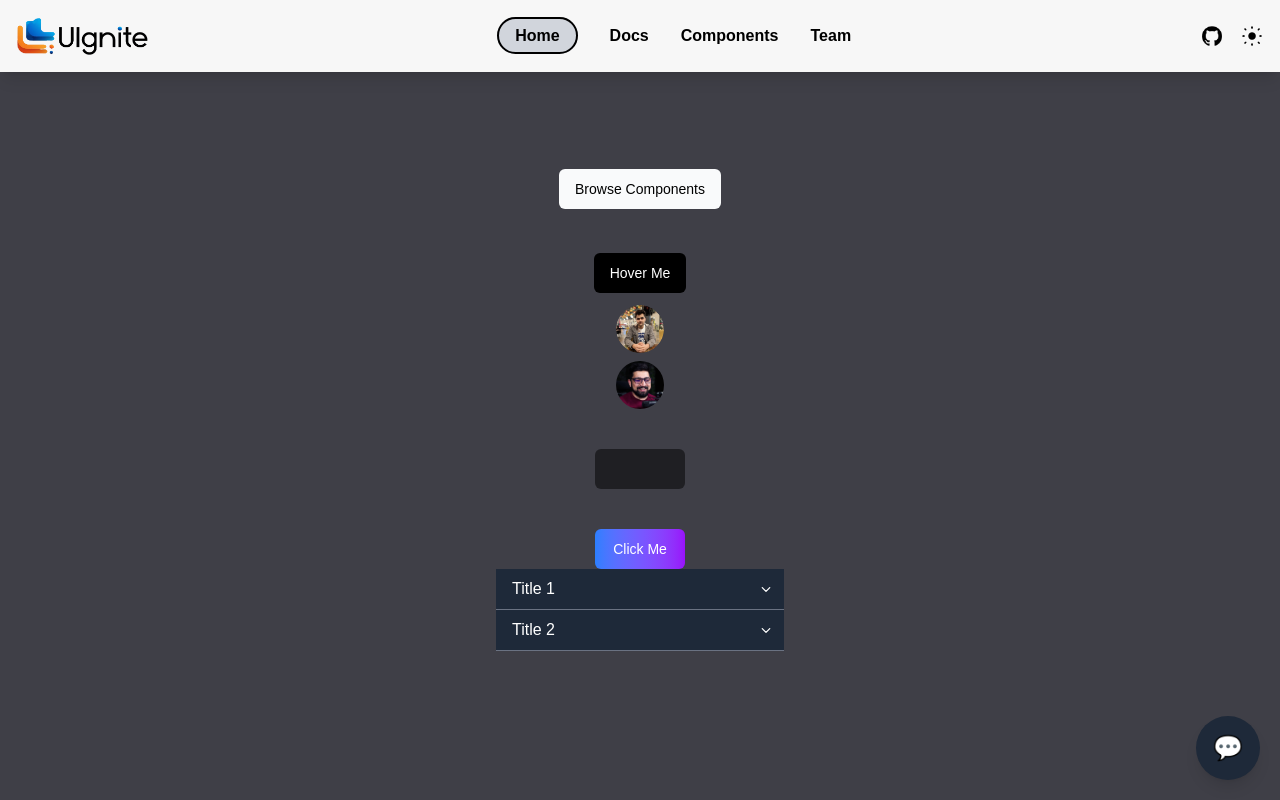
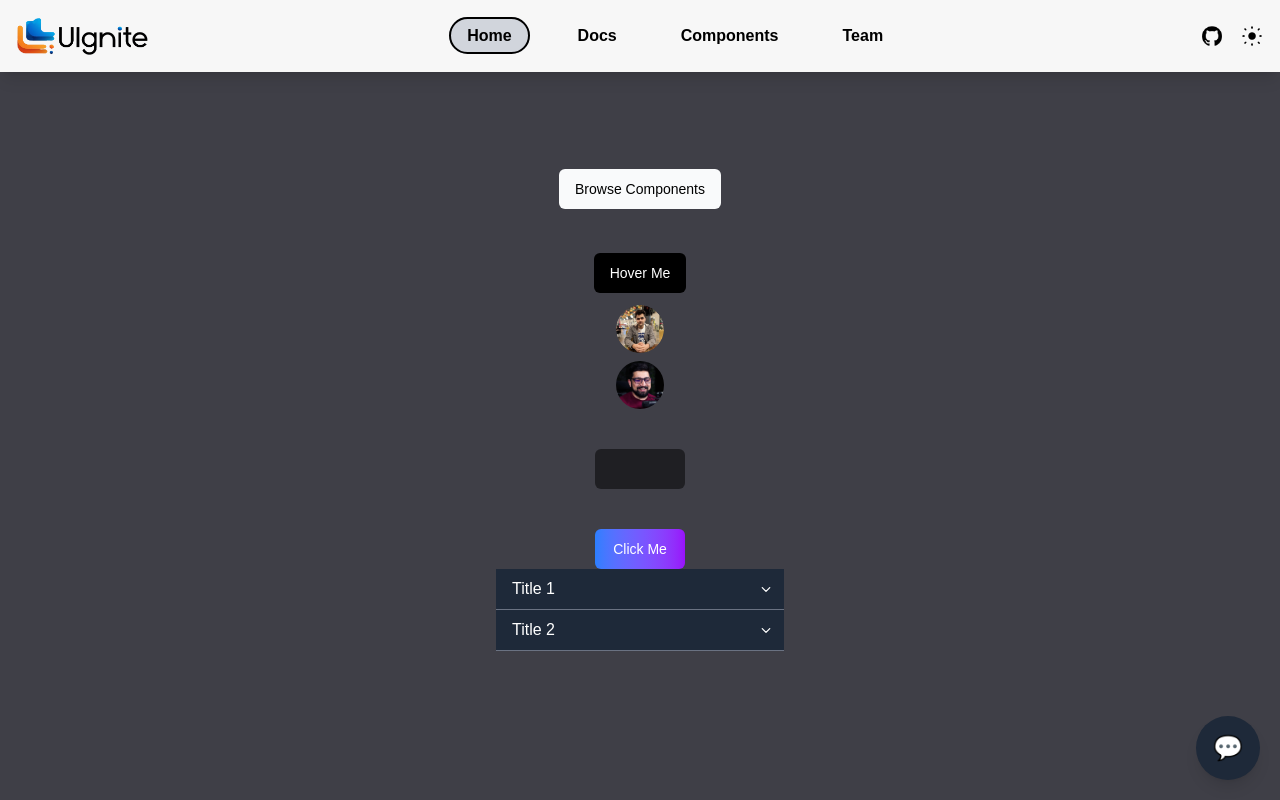
Before and after one commit to UIgnite/UIgnite, a React (Vite) app: page /components in a window 1280 px wide. Built offline with nearby package versions, Linux system fonts and the light colour scheme; a web font is replaced by a local one.

Commit message:
Feat:Chnages in Nav Bar

```diff
--- a/src/components/Navbar.jsx
+++ b/src/components/Navbar.jsx
@@ -1,14 +1,37 @@
 import React, { useState, useEffect } from "react";
 
-const Navbar = ({ lightLogo, darkLogo, lightGithub, darkGithub, lightThemeIcon, darkThemeIcon }) => {
-  const [isDark, setIsDark] = useState(
-    localStorage.getItem("theme") === "dark"
-  );
+const Navbar = ({
+  lightLogo,
+  darkLogo,
+  lightGithub,
+  darkGithub,
+  lightThemeIcon,
+  darkThemeIcon,
+  navLinks = [], // expects [{ label: "Home", href: "#home" }, ...]
+}) => {
+  const [isDark, setIsDark] = useState(localStorage.getItem("theme") === "dark");
+  const [selectedNav, setSelectedNav] = useState(navLinks[0]?.label || "");
 
   useEffect(() => {
     localStorage.setItem("theme", isDark ? "dark" : "light");
     document.body.classList.toggle("dark-mode", isDark);
   }, [isDark]);
+
+  const getNavClass = (label) => {
+    const isSelected = selectedNav === label;
+
+    if (isSelected) {
+      return `rounded-full px-4 py-2 font-semibold transition duration-300 ${
+        isDark
+          ? "bg-gray-700 hover:bg-gray-600 border-2 border-solid border-white shadow-[0_1px_90px_rgba(255,255,255,1)]"
+          : "bg-gray-300 hover:bg-gray-400 border-2 border-solid"
+      }`;
+    } else {
+      return `rounded-full px-4 py-2 font-semibold transition duration-300 ${
+        isDark ? "hover:text-gray-300" : "hover:text-gray-700"
+      }`;
+    }
+  };
 
   return (
     <nav
@@ -23,58 +46,35 @@ const Navbar = ({ lightLogo, darkLogo, lightGithub, darkGithub, lightThemeIcon,
 
       {/* Navigation Links */}
       <ul className="flex space-x-8">
-        <li>
-          <a
-            href="/"
-            className={`rounded-full px-4 py-2 font-semibold transition duration-300 ${
-              isDark
-                ? "bg-gray-700 hover:bg-gray-600 border-2 border-solid border-white shadow-[0_1px_90px_rgba(255,255,255,1)]"
-                : "bg-gray-300 hover:bg-gray-400 border-2 border-solid"
-            }`}
-          >
-            Home
-          </a>
-        </li>
-        <li>
-          <a
-            href=""
-            className={`font-semibold transition duration-300 ${
-              isDark ? "hover:text-gray-300" : "hover:text-gray-700"
-            }`}
-          >
-            Docs
-          </a>
-        </li>
-        <li>
-          <a
-            href=""
-            className={`font-semibold transition duration-300 ${
-              isDark ? "hover:text-gray-300" : "hover:text-gray-700"
-            }`}
-          >
-            Components
-          </a>
-        </li>
-        <li>
-          <a
-            href=""
-            className={`font-semibold transition duration-300 ${
-              isDark ? "hover:text-gray-300" : "hover:text-gray-700"
-            }`}
-          >
-            Team
-          </a>
-        </li>
+        {navLinks.map(({ label, href }) => (
+          <li key={label}>
+            <a
+              href={href}
+              className={getNavClass(label)}
+              onClick={() => setSelectedNav(label)}
+            >
+              {label}
+            </a>
+          </li>
+        ))}
       </ul>
 
       {/* Icons Section */}
       <div className="flex items-center space-x-4">
         <a href="https://github.com" target="_blank" rel="noopener noreferrer">
-          <img src={isDark ? darkGithub : lightGithub} alt="GitHub" className="h-6 w-6" />
+          <img
+            src={isDark ? darkGithub : lightGithub}
+            alt="GitHub"
+            className="h-6 w-6"
+          />
         </a>
 
         <button className="focus:outline-none" onClick={() => setIsDark(!isDark)}>
-          <img src={isDark ? darkThemeIcon : lightThemeIcon} alt="Theme Toggle" className="h-6 w-6" />
+          <img
+            src={isDark ? darkThemeIcon : lightThemeIcon}
+            alt="Theme Toggle"
+            className="h-6 w-6"
+          />
         </button>
       </div>
     </nav>
--- a/src/pages/Components.jsx
+++ b/src/pages/Components.jsx
@@ -28,6 +28,13 @@ const Components = () => {
         darkGithub={darkGithub}
         lightThemeIcon={lightThemeIcon}
         darkThemeIcon={darkThemeIcon}
+
+        navLinks={[
+          { label: "Home", href: "#home" },
+          { label: "Docs", href: "#docs" },
+          { label: "Components", href: "#components" },
+          { label: "Team", href: "#team" },
+        ]}
       />
 
       <div className="flex flex-col items-center justify-center h-screen text-center bg-zinc-700">
```
